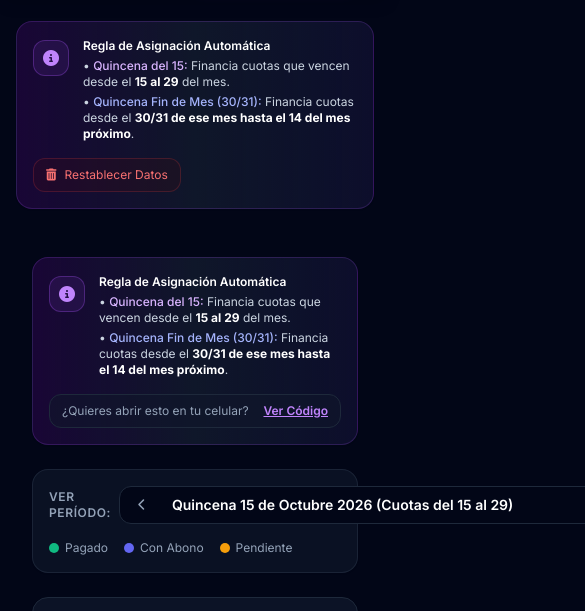
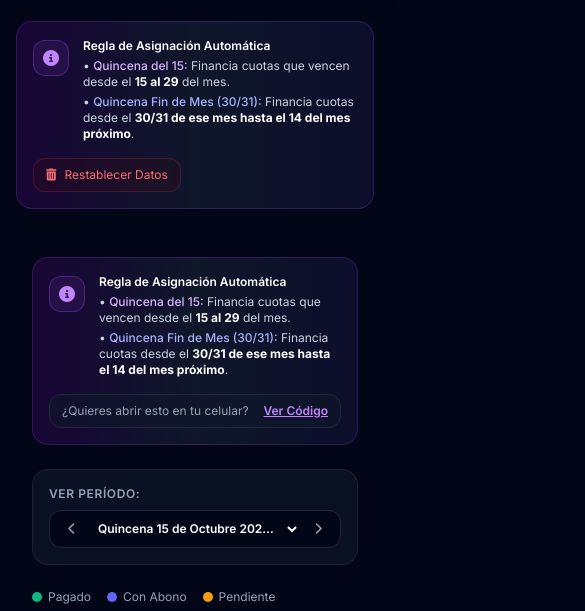
Before and after one commit to Mgheraldine/control-gastos, a plain HTML site: page index.html in a window 390 px wide. Shown: the part 154-765 px from the top of the page, 585 px wide, since content can reach past the window. Drawn offline with nearby package versions, Linux system fonts and the light colour scheme.

Commit message:
Refactor period navigation UI in index.html
Updated layout and styling for period navigation buttons and selector.

```diff
--- a/index.html
+++ b/index.html
@@ -103,22 +103,23 @@
             </div>
         </div>
 
-        <!-- FILTER & PERIOD BAR -->
+      <!-- FILTER & PERIOD BAR -->
         <div class="bg-slate-900/70 border border-slate-800/80 rounded-2xl p-4 flex flex-col md:flex-row items-stretch md:items-center justify-between gap-4 shadow-sm">
-            <div class="flex items-center gap-2">
-                <span class="text-xs font-semibold text-slate-400 uppercase tracking-wider">Ver Período:</span>
-                <div class="flex items-center gap-1 bg-slate-950 rounded-xl border border-slate-800 px-2 py-1">
-                    <button onclick="navigatePeriod(-1)" type="button" title="Quincena Anterior" class="w-7 h-7 flex items-center justify-center text-slate-400 hover:text-white hover:bg-slate-800 rounded-lg transition">
+            <div class="flex flex-col sm:flex-row items-start sm:items-center gap-2 w-full">
+                <span class="text-xs font-semibold text-slate-400 uppercase tracking-wider shrink-0">Ver Período:</span>
+                <div class="flex items-center gap-1 bg-slate-950 rounded-xl border border-slate-800 px-2 py-1 w-full overflow-hidden">
+                    <button onclick="navigatePeriod(-1)" type="button" title="Quincena Anterior" class="w-7 h-7 shrink-0 flex items-center justify-center text-slate-400 hover:text-white hover:bg-slate-800 rounded-lg transition">
                         <i class="fa-solid fa-chevron-left text-xs"></i>
                     </button>
-                    <select id="periodSelector" onchange="onPeriodChange(this.value)" class="bg-transparent text-sm font-semibold text-white focus:outline-none px-2 py-1 cursor-pointer">
+                    <select id="periodSelector" onchange="onPeriodChange(this.value)" class="bg-transparent text-xs sm:text-sm font-semibold text-white focus:outline-none px-1 py-1 cursor-pointer w-full truncate">
                         <!-- Generado dinámicamente -->
                     </select>
-                    <button onclick="navigatePeriod(1)" type="button" title="Quincena Siguiente" class="w-7 h-7 flex items-center justify-center text-slate-400 hover:text-white hover:bg-slate-800 rounded-lg transition">
+                    <button onclick="navigatePeriod(1)" type="button" title="Quincena Siguiente" class="w-7 h-7 shrink-0 flex items-center justify-center text-slate-400 hover:text-white hover:bg-slate-800 rounded-lg transition">
                         <i class="fa-solid fa-chevron-right text-xs"></i>
                     </button>
                 </div>
             </div>
+        </div>
 
             <!-- STATUS LEGEND -->
             <div class="flex items-center gap-4 text-xs text-slate-400">
```
